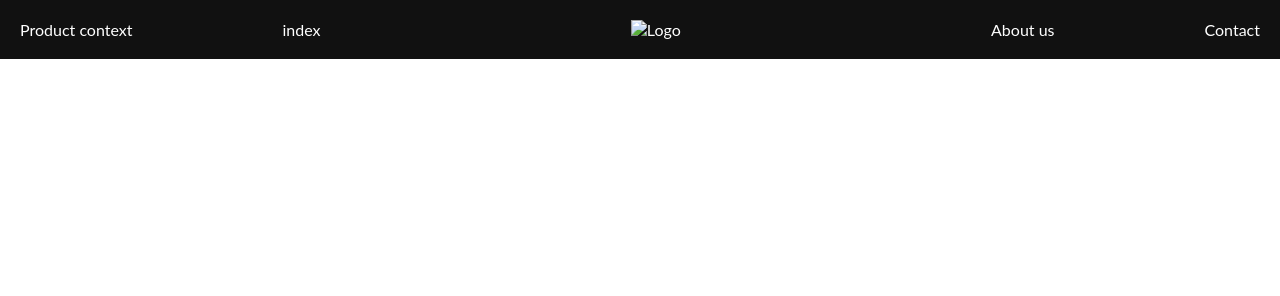
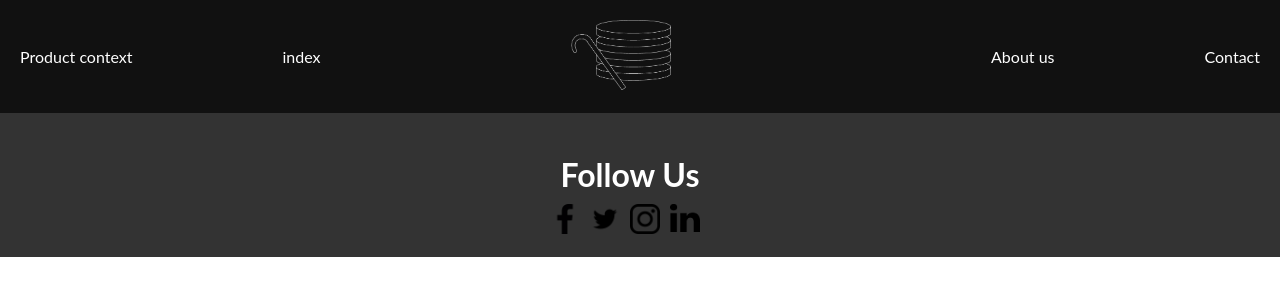
Before and after one commit to Spiryes/ISII-Hackaubg-6.0, a plain HTML site: page Services.html in a window 1280 px wide. Drawn offline with Linux system fonts and the light colour scheme.

Commit message:
adding footer and logo to prd and srv

```diff
--- a/Product_context.css
+++ b/Product_context.css
@@ -36,6 +36,37 @@ nav {
 
 .logo img {
     max-width: 100px;
+    margin-right: 70px;
+}
+
+footer {
+    background-color: #333;
+    color: #fff;
+    padding: 20px;
+    text-align: center;
+    display: flex;
+    justify-content: center; /* Center content horizontally */
+    align-items: center; /* Center content vertically */
+}
+
+.footer {
+    display: flex;
+    justify-content: flex-end;
+    margin-right: 20px;
+}
+
+
+.fMenuTitle {
+    margin-bottom: 10px;
+}
+
+.fIcons {
+    display: flex;
+}
+
+.fIcon {
+    width: 30px;
+    margin-right: 10px;
 }
 
 @media screen and (max-width: 768px) {
@@ -55,4 +86,9 @@ nav {
         margin-right: 0;
         margin-bottom: 10px; /* Adjust margin */
     }
+
+    .logo img {
+
+        margin-right: 5%; /* Adjust margin-right percentage */
+    }
 }
--- a/Services.css
+++ b/Services.css
@@ -36,6 +36,37 @@ nav {
 
 .logo img {
     max-width: 100px;
+    margin-right: 70px;
+}
+
+footer {
+    background-color: #333;
+    color: #fff;
+    padding: 20px;
+    text-align: center;
+    display: flex;
+    justify-content: center; /* Center content horizontally */
+    align-items: center; /* Center content vertically */
+}
+
+.footer {
+    display: flex;
+    justify-content: flex-end;
+    margin-right: 20px;
+}
+
+
+.fMenuTitle {
+    margin-bottom: 10px;
+}
+
+.fIcons {
+    display: flex;
+}
+
+.fIcon {
+    width: 30px;
+    margin-right: 10px;
 }
 
 @media screen and (max-width: 768px) {
@@ -55,4 +86,9 @@ nav {
         margin-right: 0;
         margin-bottom: 10px; /* Adjust margin */
     }
+
+    .logo img {
+
+        margin-right: 5%; /* Adjust margin-right percentage */
+    }
 }
--- a/Services.html
+++ b/Services.html
@@ -13,12 +13,27 @@
             <a href="index.html">index</a>
         </div>
         <div class="logo">
-            <img src="logo.png" alt="Logo">
+            <img src="./images/logo.png" alt="Logo">
         </div>
         <div class="right-links">
             <a href="About_us.html">About us</a>
             <a href="Contact">Contact</a>
         </div>
     </nav>
+
+    <footer>
+        <div class="footer">
+            <div class="footerRightMenu">
+                <h1 class="fMenuTitle">Follow Us</h1>
+                <div class="fIcons">
+                    <a href="https://www.facebook.com/"><img src="./images/facebook.png" alt="" class="fIcon">
+                    <a href="https://twitter.com/?lang=bg"><img src="./images/twitter.png" alt="" class="fIcon">
+                    <a href="https://www.instagram.com/"><img src="./images/instagram.png" alt="" class="fIcon">
+                    <a href="https://www.linkedin.com/"><img src="./images/linkedin.png" alt="" class="fIcon">
+                    </a>
+                </div>
+            </div>
+        </div>
+    </footer>
 </body>
 </html>
--- a/index.css
+++ b/index.css
@@ -52,11 +52,9 @@ footer {
 .footer {
     display: flex;
     justify-content: flex-end;
+    margin-right: 20px;
 }
 
-.footerRightMenu {
-    margin-right: 20px;
-}
 
 .fMenuTitle {
     margin-bottom: 10px;
```
Also changed, not shown: Product_context.html (+15 -1 lines).
